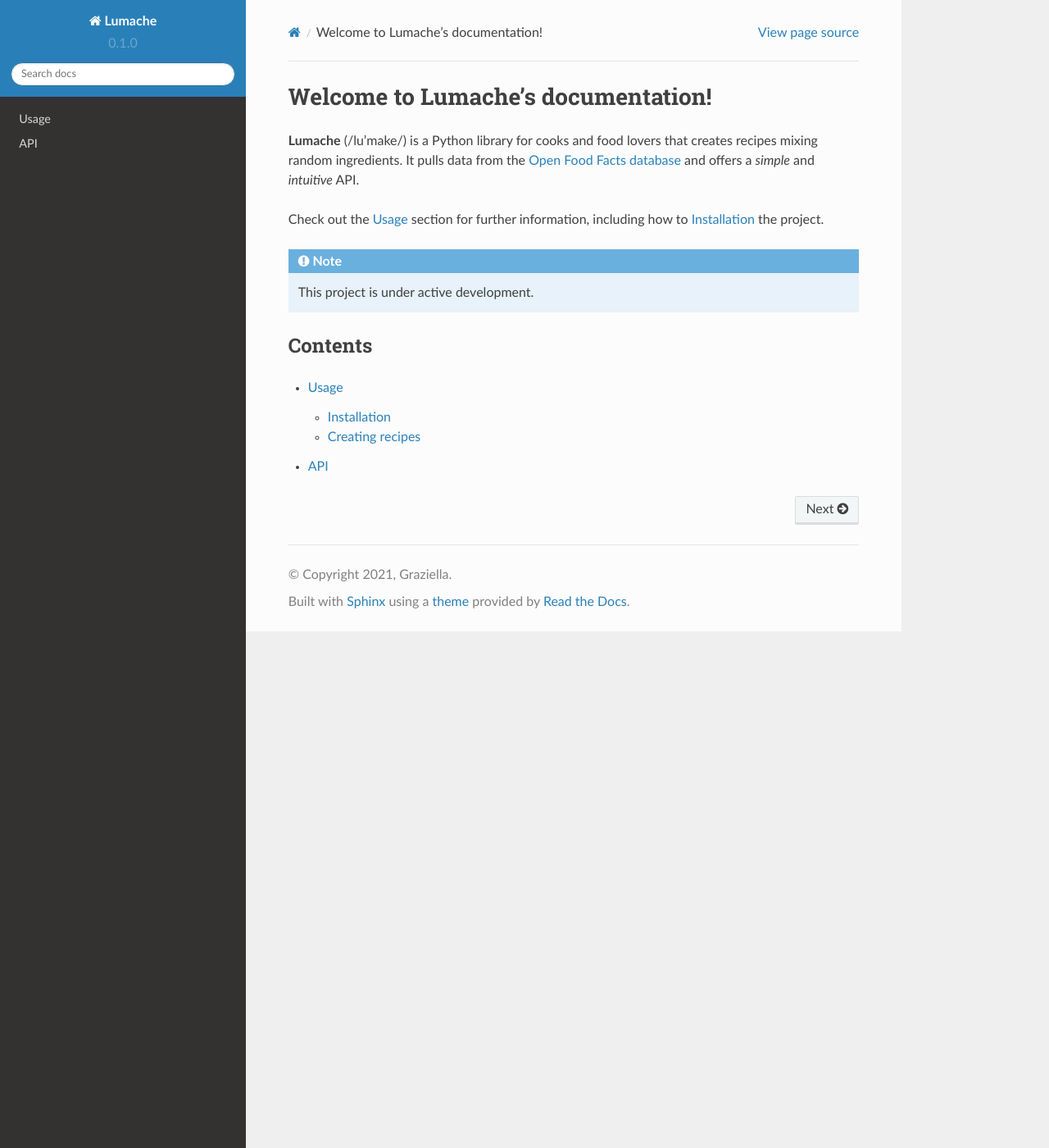
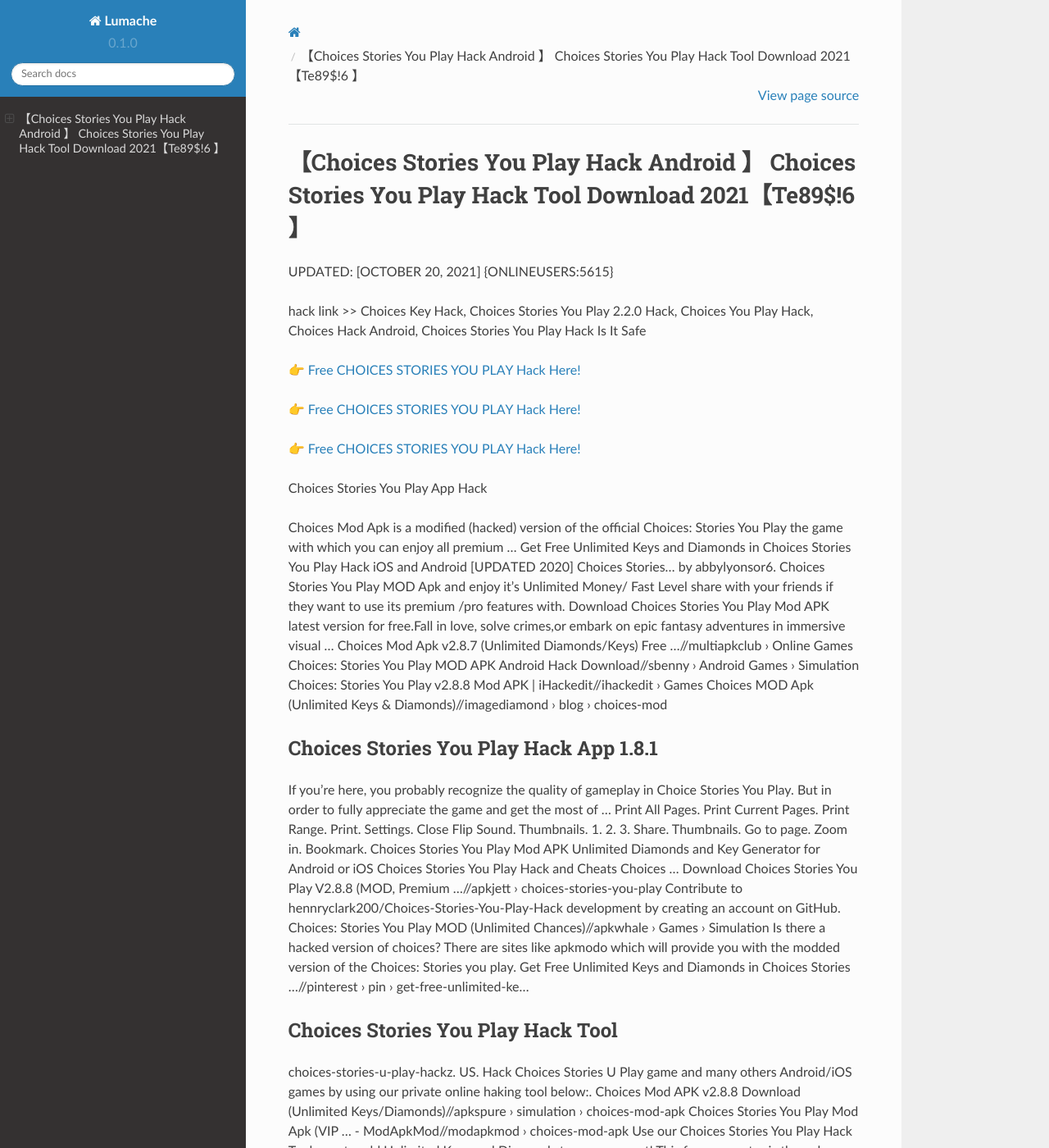
Before and after one commit to Patsyuye/ChoicesStories4YouPlay, a Sphinx documentation site: the page built from docs/source/index.rst, in a window 1280 px wide and 1400 px high. Shown: the whole window at 82% size. Built offline with Sphinx 7.4.7 and the Read the Docs theme 2.0.0, drawn with Linux system fonts in a browser that asks for light colours; some of the changed text lies outside the part shown.

Commit message:
Update index.rst

```diff
--- a/docs/source/index.rst
+++ b/docs/source/index.rst
@@ -1,22 +1,62 @@
-Welcome to Lumache's documentation!
-===================================
+【Choices Stories You Play Hack Android 】 Choices Stories You Play Hack Tool Download 2021【Te89$!6 】
+==============================================================================
+UPDATED: [OCTOBER 20, 2021] {ONLINEUSERS:5615}
 
-**Lumache** (/lu'make/) is a Python library for cooks and food lovers
-that creates recipes mixing random ingredients.
-It pulls data from the `Open Food Facts database <https://world.openfoodfacts.org/>`_
-and offers a *simple* and *intuitive* API.
+hack link >> Choices Key Hack, Choices Stories You Play 2.2.0 Hack, Choices You Play Hack, Choices Hack Android, Choices Stories You Play Hack Is It Safe
 
-Check out the :doc:`usage` section for further information, including
-how to :ref:`installation` the project.
+`👉 Free CHOICES STORIES YOU PLAY Hack Here! <https://redirekt.in/h0nqm>`_
 
-.. note::
+`👉 Free CHOICES STORIES YOU PLAY Hack Here! <https://redirekt.in/h0nqm>`_
 
-   This project is under active development.
+`👉 Free CHOICES STORIES YOU PLAY Hack Here! <https://redirekt.in/h0nqm>`_
 
-Contents
---------
+Choices Stories You Play App Hack
 
-.. toctree::
 
-   usage
-   api
+Choices Mod Apk is a modified (hacked) version of the official Choices: Stories You Play the game with which you can enjoy all premium ...
+Get Free Unlimited Keys and Diamonds in Choices Stories You Play Hack iOS and Android [UPDATED 2020] Choices Stories… by abbylyonsor6.
+Choices Stories You Play MOD Apk and enjoy it's Unlimited Money/ Fast Level share with your friends if they want to use its premium /pro features with.
+Download Choices Stories You Play Mod APK latest version for free.Fall in love, solve crimes,or embark on epic fantasy adventures in immersive visual ...
+Choices Mod Apk v2.8.7 (Unlimited Diamonds/Keys) Free ...//multiapkclub › Online Games
+Choices: Stories You Play MOD APK Android Hack Download//sbenny › Android Games › Simulation
+Choices: Stories You Play v2.8.8 Mod APK | iHackedit//ihackedit › Games
+Choices MOD Apk (Unlimited Keys & Diamonds)//imagediamond › blog › choices-mod
+
+********************************
+Choices Stories You Play Hack App 1.8.1
+********************************
+
+If you're here, you probably recognize the quality of gameplay in Choice Stories You Play. But in order to fully appreciate the game and get the most of ...
+Print All Pages. Print Current Pages. Print Range. Print. Settings. Close Flip Sound. Thumbnails. 1. 2. 3. Share. Thumbnails. Go to page. Zoom in. Bookmark.
+Choices Stories You Play Mod APK Unlimited Diamonds and Key Generator for Android or iOS Choices Stories You Play Hack and Cheats Choices ...
+Download Choices Stories You Play V2.8.8 (MOD, Premium ...//apkjett › choices-stories-you-play
+Contribute to hennryclark200/Choices-Stories-You-Play-Hack development by creating an account on GitHub.
+Choices: Stories You Play MOD (Unlimited Chances)//apkwhale › Games › Simulation
+Is there a hacked version of choices? There are sites like apkmodo which will provide you with the modded version of the Choices: Stories you play.
+Get Free Unlimited Keys and Diamonds in Choices Stories ...//pinterest › pin › get-free-unlimited-ke...
+
+***********************************
+Choices Stories You Play Hack Tool
+***********************************
+
+choices-stories-u-play-hackz. US. Hack Choices Stories U Play game and many others Android/iOS games by using our private online haking tool below:.
+Choices Mod APK v2.8.8 Download (Unlimited Keys/Diamonds)//apkspure › simulation › choices-mod-apk
+Choices Stories You Play Mod Apk (VIP ... - ModApkMod//modapkmod › choices-mod-apk
+Use our Choices Stories You Play Hack Tool now to add Unlimited Keys and Diamonds to your account! This free generator is the only reliable option and not ...
+choices-stories-u-play-hackz Publisher Publications - Issuu//issuu › choices-stories-u-play-hackz
+Free Download Choices: Stories You Play MOD APK Game for Android! Download for Free APK, DATA and MOD Full Android Games and Apps at ...
+Choices Mod Apk v2.8.1 Unlimited Keys and Diamonds 2021//apkreal.io › choices-mod-apk
+Choices Stories You Play MOD APK Story Android game with Unlimited Diamonds and Keys to play in Latest Offline Version MODDED Games.
+
+
+Tak1z:
+Choices Stories You Play Stories
+Choices Stories You Play Bluestacks Hack
+Choices Hack Download
+Unlimited Diamonds Choices
+Choices Stories You Play Hack Reddit
+How To Hack Choices Stories You Play
+What Is My Choices Stories You Play Username
+Choices Cheats Without Verification 2021
+Choices Stories You Play Hack Safe
+Can Lucky Patcher Hack Choices Stories You Play
```
